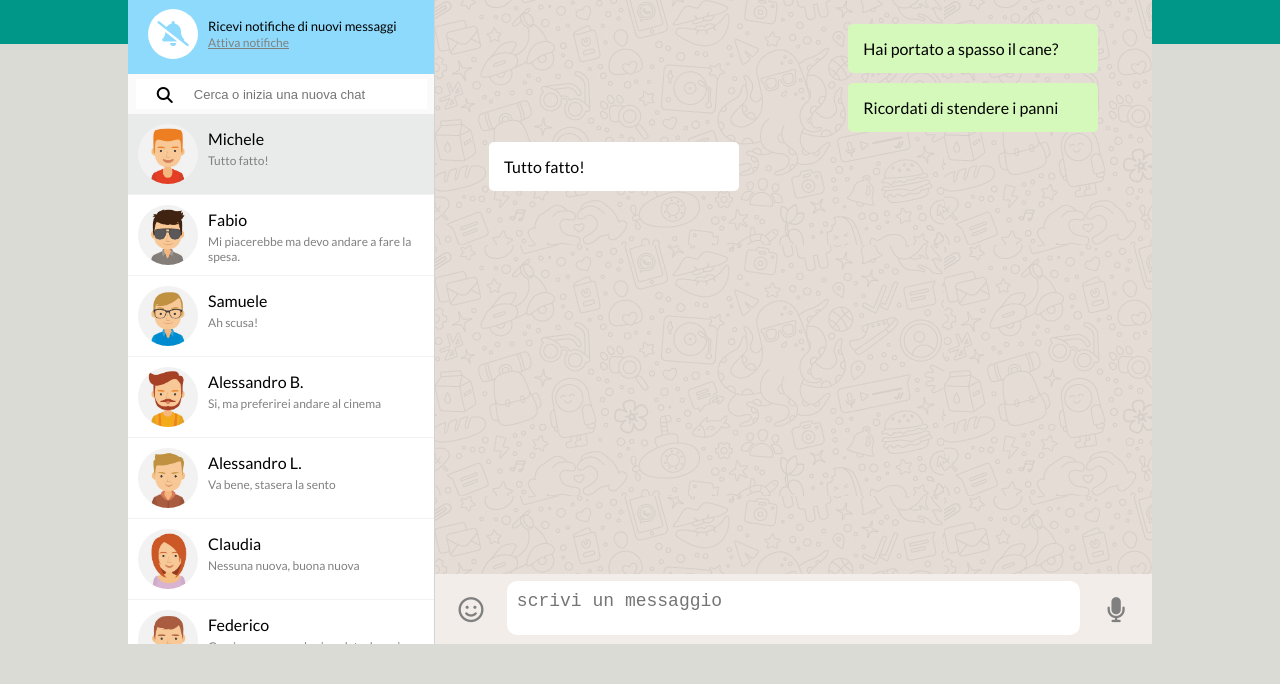
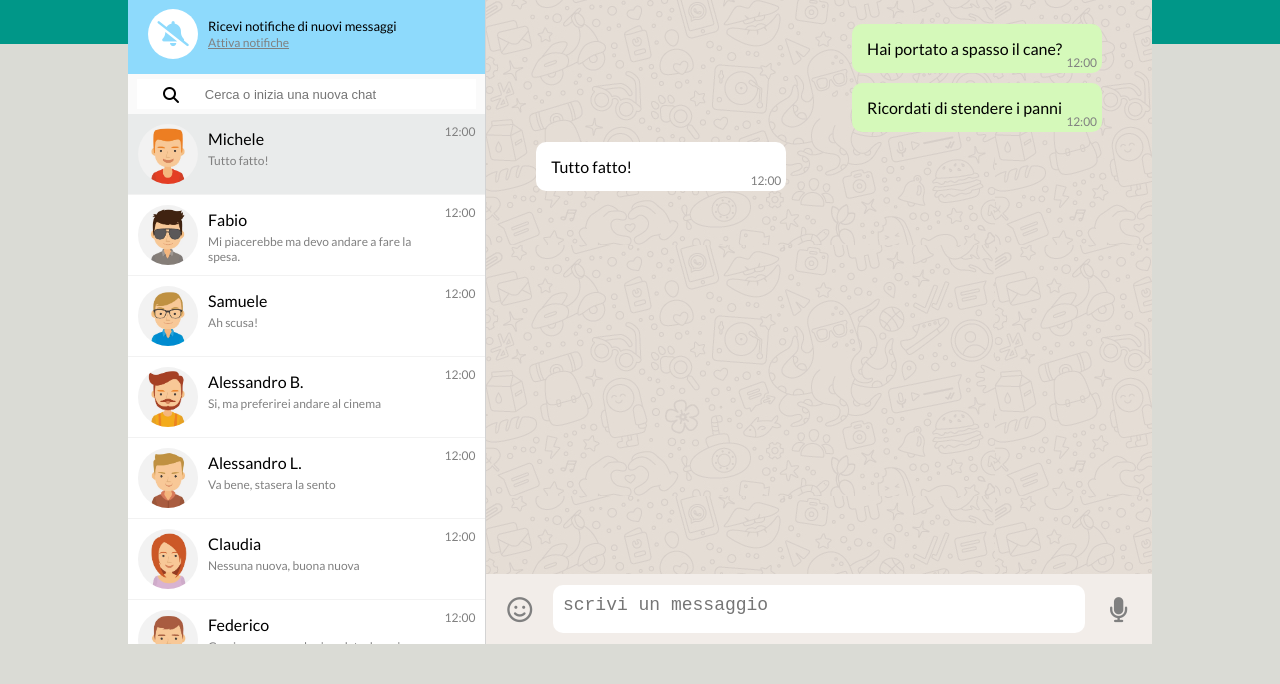
Before and after one commit to MatteoSanson/vue-boolzapp, a plain HTML site: page milestone2/index.html in a window 1280 px wide. Shown: the part 116-800 px from the top of the page. Drawn offline with nearby package versions, Linux system fonts and the light colour scheme.

Commit message:
feat: mlstn2

```diff
--- a/milestone2/index.html
+++ b/milestone2/index.html
@@ -22,7 +22,7 @@
         <main id="app" class="application">
 
             <!-- colonna di sinistra  -->
-            <div class="main-left">
+            <div class="main-left" v-cloak>
 
                 <!-- header sinistra  -->
                 <header class="app">
@@ -74,17 +74,20 @@
                         class="contact-message"
                         :class="{ 'active': contact === currentContact }"
                         @click="setCurrentContact(contact)">
-                            <div class="contact-pic">
+                            <div class="contact-pic" v-cloak>
                                 <img :src="contact.avatar" :alt="contact.name">
                             </div>
+                            <div class="message-info">
                                 <ul class="info-profile">
                                   <li>
-                                    <p class="name-profile">{{ contact.name }}</p>
+                                    <p class="name-profile" v-cloak>{{ contact.name }}</p>
                                   </li>
                                   <li>
-                                    <p class="last-message">{{ getLastMessage(contact).message }}</p>
+                                    <p class="last-message" v-cloak>{{ getLastMessage(contact).message }}</p>
                                   </li>
                                 </ul>
+                                <div class="ora">12:00</div>
+                            </div>
                         </li>
                     </ul>
                 </section>
@@ -96,7 +99,7 @@
             <!-- -----------------------------------  -->
 
             <!-- colonna di destra  -->
-            <div class="main-right">
+            <div class="main-right" v-cloak>
 
                 <!-- header destra  -->
                 <header class="app">
@@ -104,7 +107,7 @@
                         <div class="img-profilo">
                             <img :src="currentContact.avatar" alt="">
                         </div>
-                        <div class="nome-profilo">
+                        <div class="nome-profilo" v-cloak>
                             <p>{{ currentContact.name }}</p>
                             <p class="last-message">Ultimo accesso</p>
                         </div>
@@ -131,7 +134,8 @@
                             'received': message.status === 'received'
                           }"
                         >
-                          <p>{{ message.message }}</p>
+                          <p v-cloak>{{ message.message }}</p>
+                          <div class="message-time">12:00</div>
                         </li>
                       </ul>
                 </section>
@@ -147,7 +151,7 @@
 
                     <nav class="center">
                         <!-- <input class="text-message" type="text" placeholder="Scrivi un messaggio di testo"> -->
-                        <textarea name="" id="text-message" cols="" rows="3" placeholder="scrivi un messaggio"></textarea>
+                        <textarea name="" id="text-message" cols="" rows="2" placeholder="scrivi un messaggio"></textarea>
                     </nav>
 
                     <nav class="right">
--- a/milestone2/main.js
+++ b/milestone2/main.js
@@ -172,8 +172,9 @@ data() {
         }
 },
 methods: {
-    setCurrentContact(contact) {
-        this.currentContact = contact;
+    setCurrentContact(index) {
+        console.log(index);
+        this.currentContact = index;
     },
     getLastMessage(contact) {
         return contact.messages.length ? contact.messages[contact.messages.length - 1] : { message: "Non ci sono messaggi con questo contatto." };
@@ -184,5 +185,5 @@ created() {
     if (this.contacts.length > 0) {
       this.setCurrentContact(this.contacts[0]);
     }
-  }
+},
 }).mount('#app')
--- a/milestone2/style.css
+++ b/milestone2/style.css
@@ -13,6 +13,9 @@ body {
     height: 100vh;
 }
 
+[v-cloak] {
+    display: none;
+}
 
 /* ++++++++++++ finestra applicazione +++++++++ */
 main.application {
@@ -30,12 +33,14 @@ header.app {
 
 /* +++++++ colonna sinistra +++++++ */
 .main-left {
-    min-width: 30%;
-    max-width: 30%;
+    width: 35%;
+    /* min-width: 35%;
+    max-width: 35%; */
     background-color: #fafafa;
     border-right: 1px solid lightgrey;
     display: flex;
     flex-direction: column;
+    flex-shrink: 0;
 }
 
 /* +++++++ head nav +++++++  */
@@ -149,6 +154,16 @@ section.messages {
     gap: .625rem;
     padding: .625rem;
     border-bottom: 1px solid #f2f2f2;
+    justify-content: space-between;
+}
+.contact-message:last-child {
+    border-bottom: 0;
+}
+
+.message-info {
+    display: flex;
+    flex-grow: 1;
+    justify-content: space-between;
 }
 
 .info-profile {
@@ -172,6 +187,11 @@ section.messages {
 .contact-message.active {
     background-color: #e9ebeb;
 }
+
+.ora {
+    font-size: .75rem;
+    color: grey;
+}
 /* +++++++ colonna destra +++++++ */
 .main-right {
     flex-grow: 1;
@@ -181,7 +201,7 @@ section.messages {
 
 section.main-chat {
     flex-grow: 1;
-    max-height: calc(100vh - 8.75rem);
+    /* max-height: calc(100vh - 8.75rem); */
     overflow-y: scroll;
     background-image: url(/img/mine.jpg);
     display: flex;
@@ -201,8 +221,18 @@ li.messageCloud {
     width: 15.625rem;
     background-color: white;
     min-height: 2.5rem;
-    border-radius: .3125rem;
+    border-radius: .625rem;
     padding: .9375rem;
+    position: relative;
+}
+
+.message-time {
+    font-size: 0.75rem;
+    color: grey;
+    align-self: flex-end;
+    position: absolute;
+    bottom: .1875rem;
+    right: .3125rem;
 }
 
 .messageCloud.sent {
@@ -233,15 +263,19 @@ footer.chat nav.left, footer.chat nav.right {
 
 footer.chat nav.center {
     flex-grow: 1;
+    display: flex;
+    align-items: center;
+    height: 85%;
 }
 
 nav.center textarea#text-message {
     font-size: 1.125rem;
     border: none;
     width: 100%;
-    height: auto;
+    /* height: auto; */
+    height: 80%;
     resize: none;
-    max-height: 3em;
+    /* max-height: 3em; */
     border-radius: 10px;
     padding: 10px;
     outline: none;
```
Lines whose indentation alone changed are shown as unchanged.
